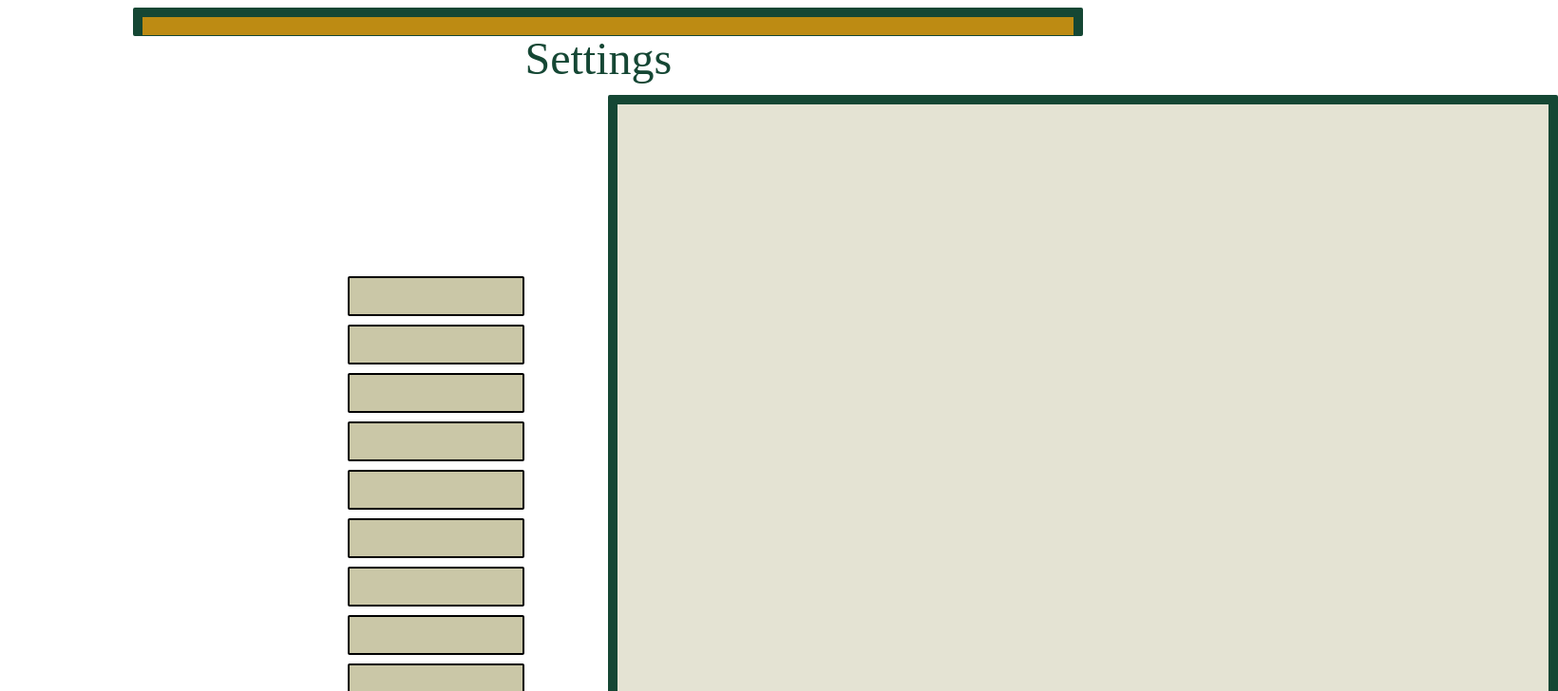
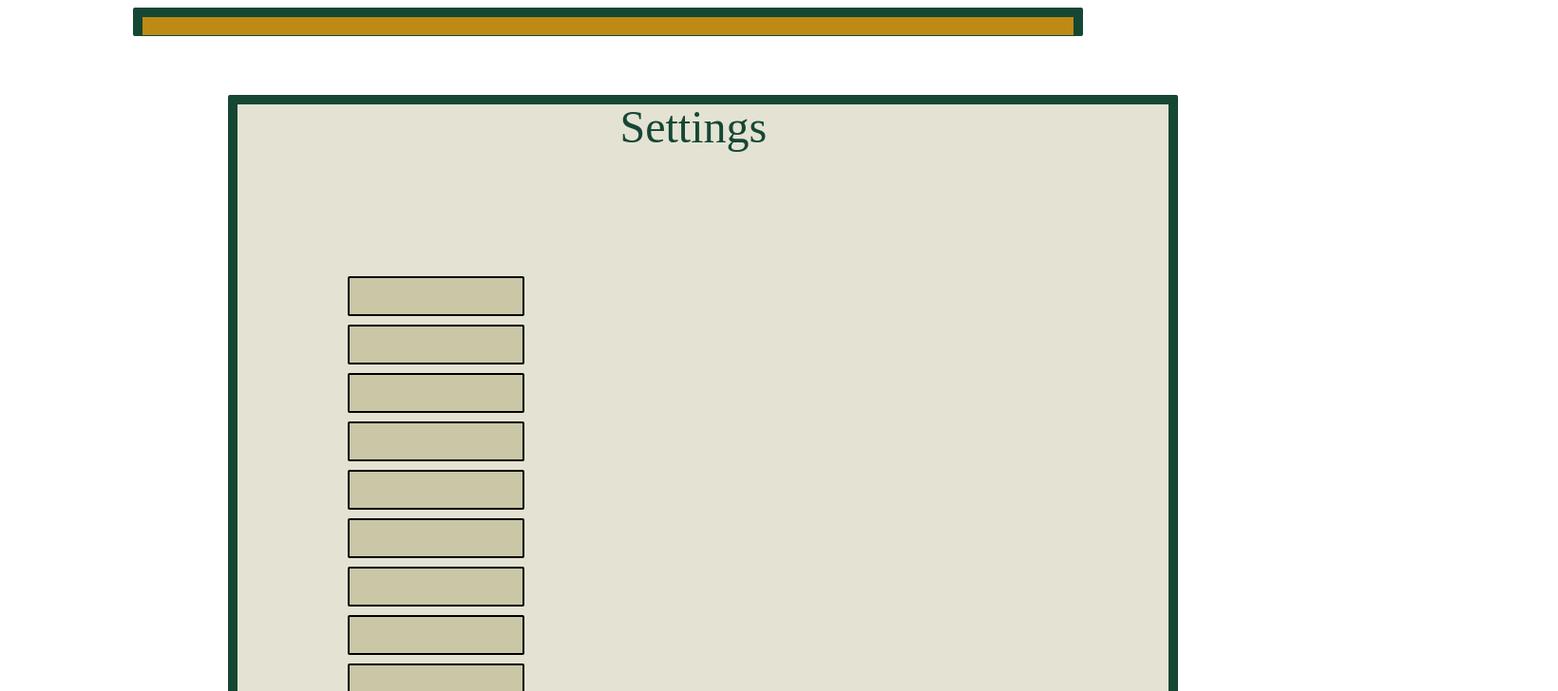
Before and after one commit to KevinBeltran23/csc307_154734, a React (Vite) app in the folder packages/react-frontend/: page /Settings in a window 1280 px wide. Shown: the top 728 px of the page at 95% size, 1640 px wide, since content can reach past the window. Built offline with nearby package versions, Linux system fonts and the light colour scheme.

Commit message:
committing so I can pull

```diff
--- a/packages/react-frontend/src/components/Settings.css
+++ b/packages/react-frontend/src/components/Settings.css
@@ -1,11 +1,11 @@
 
-.main_container {
+/* .main_container {
     display: flex;
     flex-direction: column;
     align-items: center;
     justify-content: center;
-    height: 100vh; /* Full viewport height */
-}
+    height: 100vh;
+} */
 
 
 /* General Box */
@@ -13,7 +13,6 @@
     box-sizing: border-box;
     width: 1000px;
     height: 700px;
-    margin: auto;
 
     background: #E4E3D3;
     border: 10px solid #154734;
@@ -33,7 +32,7 @@
     border-style: solid;
     border-color: #154734;
     border-radius: 2px;
-    /* z-index: 1; */
+    z-index: 1;
 }
 
 
--- a/packages/react-frontend/src/pages/Settings.jsx
+++ b/packages/react-frontend/src/pages/Settings.jsx
@@ -6,14 +6,15 @@ const Settings = () => {
   return (
     <div className="page-container"> {/* Added a container */}
       <div className="container">
+        {/* Settings Text */}
+
+
         {/* Gold Bar */}
         <div className="gold-bar"></div>
 
         {/* Main Box */}
-        <div className="main-box"></div>
+        <div className="main-box"><div className="settings-text">Settings</div></div>
 
-        {/* Settings Text */}
-        <div className="settings-text">Settings</div>
       </div>
 
 
```
